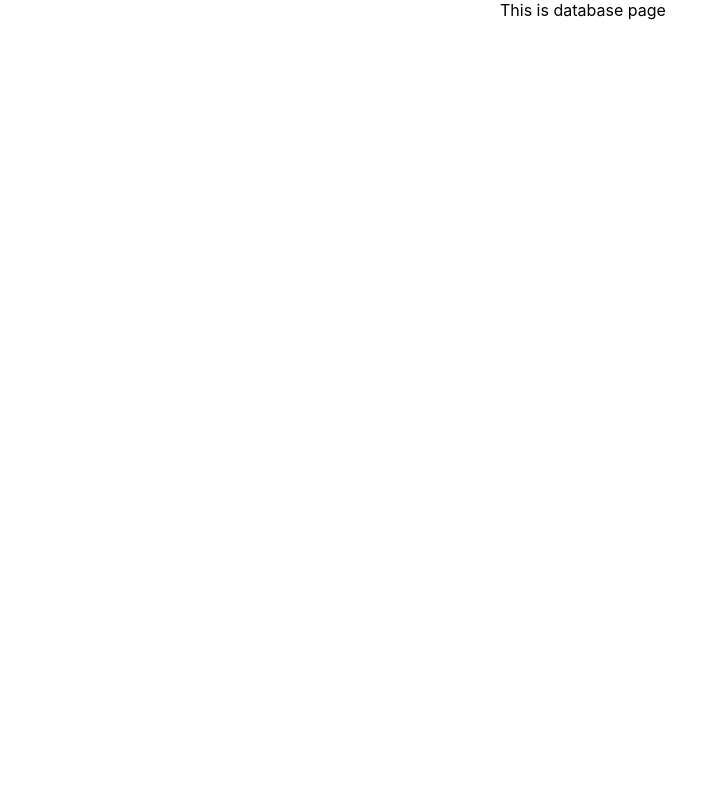
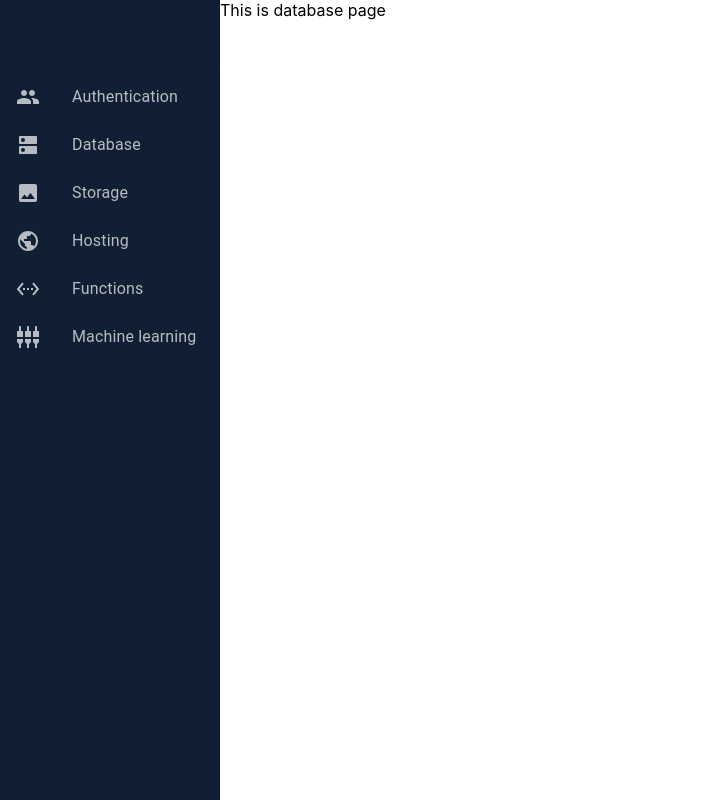
Before and after one commit to chiuwenyu/materialui, a React (Create React App) app: page /database in a window 1280 px wide. Shown: the whole page, without its empty margins (0-711 px from the left). Built offline with nearby package versions, Linux system fonts and the light colour scheme.

Commit message:
Add Grid System

```diff
--- a/src/App.tsx
+++ b/src/App.tsx
@@ -1,11 +1,14 @@
 import React from "react";
 import Navbar from "./components/Navbar/Navbar";
+import { Grid } from "@mui/material";
+import { Outlet } from "react-router-dom";
 
 function App() {
   return (
-    <div className="App">
+    <Grid container>
       <Navbar />
-    </div>
+      <Outlet />
+    </Grid>
   );
 }
 
--- a/src/index.tsx
+++ b/src/index.tsx
@@ -17,13 +17,14 @@ const root = ReactDOM.createRoot(
 root.render(
   <BrowserRouter>
     <Routes>
-      <Route path="/" element={<App />} />
+      <Route path="/" element={<App />}>
         <Route path="authentication" element={<Authentication />} />
         <Route path="database" element={<Database />} />
         <Route path="functions" element={<Functions />} />
         <Route path="hosting" element={<Hosting />} />
         <Route path="machine-learning" element={<MachineLearning />} />
         <Route path="storage" element={<Storage />} />
+      </Route>
     </Routes>
   </BrowserRouter>
 );
--- a/src/pages/Authentication/Authentication.js
+++ b/src/pages/Authentication/Authentication.js
@@ -1,7 +1,8 @@
+import { Grid } from "@mui/material";
 import React from "react";
 
 const Authentication = () => {
-  return <div style={{ marginLeft: "500px" }}>This is authentication page</div>;
+  return <Grid xs={8}>This is authentication page</Grid>;
 };
 
 export default Authentication;
--- a/src/pages/Database/Database.js
+++ b/src/pages/Database/Database.js
@@ -1,7 +1,8 @@
+import { Grid } from "@mui/material";
 import React from "react";
 
 const Database = () => {
-  return <div style={{ marginLeft: "500px" }}>This is database page</div>;
+  return <Grid xs={8}>This is database page</Grid>;
 };
 
 export default Database;
--- a/src/pages/Functions/Functions.js
+++ b/src/pages/Functions/Functions.js
@@ -1,7 +1,8 @@
+import { Grid } from "@mui/material";
 import React from "react";
 
 const Functions = () => {
-  return <div style={{ marginLeft: "500px" }}>This is functions page</div>;
+  return <Grid xs={8}>This is functions page</Grid>;
 };
 
 export default Functions;
--- a/src/pages/Hosting/Hosting.js
+++ b/src/pages/Hosting/Hosting.js
@@ -1,7 +1,8 @@
+import { Grid } from "@mui/material";
 import React from "react";
 
 const Hosting = () => {
-  return <div style={{ marginLeft: "500px" }}>This is hosting page</div>;
+  return <Grid xs={8}>This is hosting page</Grid>;
 };
 
 export default Hosting;
--- a/src/pages/MachineLearning/MachineLearning.js
+++ b/src/pages/MachineLearning/MachineLearning.js
@@ -1,9 +1,8 @@
+import { Grid } from "@mui/material";
 import React from "react";
 
 const MachineLearning = () => {
-  return (
-    <div style={{ marginLeft: "500px" }}>This is machine-learning page</div>
-  );
+  return <Grid xs={8}>This is machine-learning page</Grid>;
 };
 
 export default MachineLearning;
--- a/src/pages/Storage/Storage.js
+++ b/src/pages/Storage/Storage.js
@@ -1,7 +1,8 @@
+import { Grid } from "@mui/material";
 import React from "react";
 
 const Storage = () => {
-  return <div style={{ marginLeft: "500px" }}>This is storage page</div>;
+  return <Grid xs={8}>This is storage page</Grid>;
 };
 
 export default Storage;
```
Lines whose indentation alone changed are shown as unchanged.
